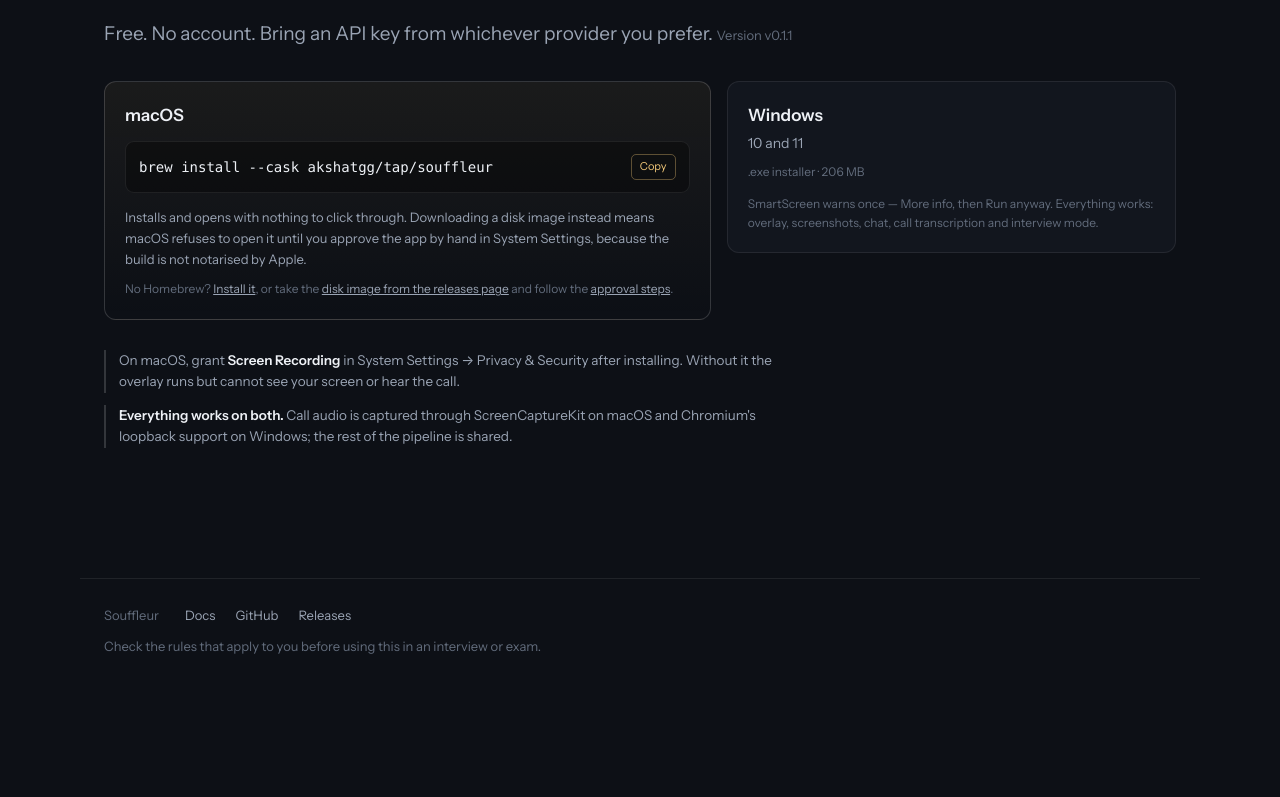
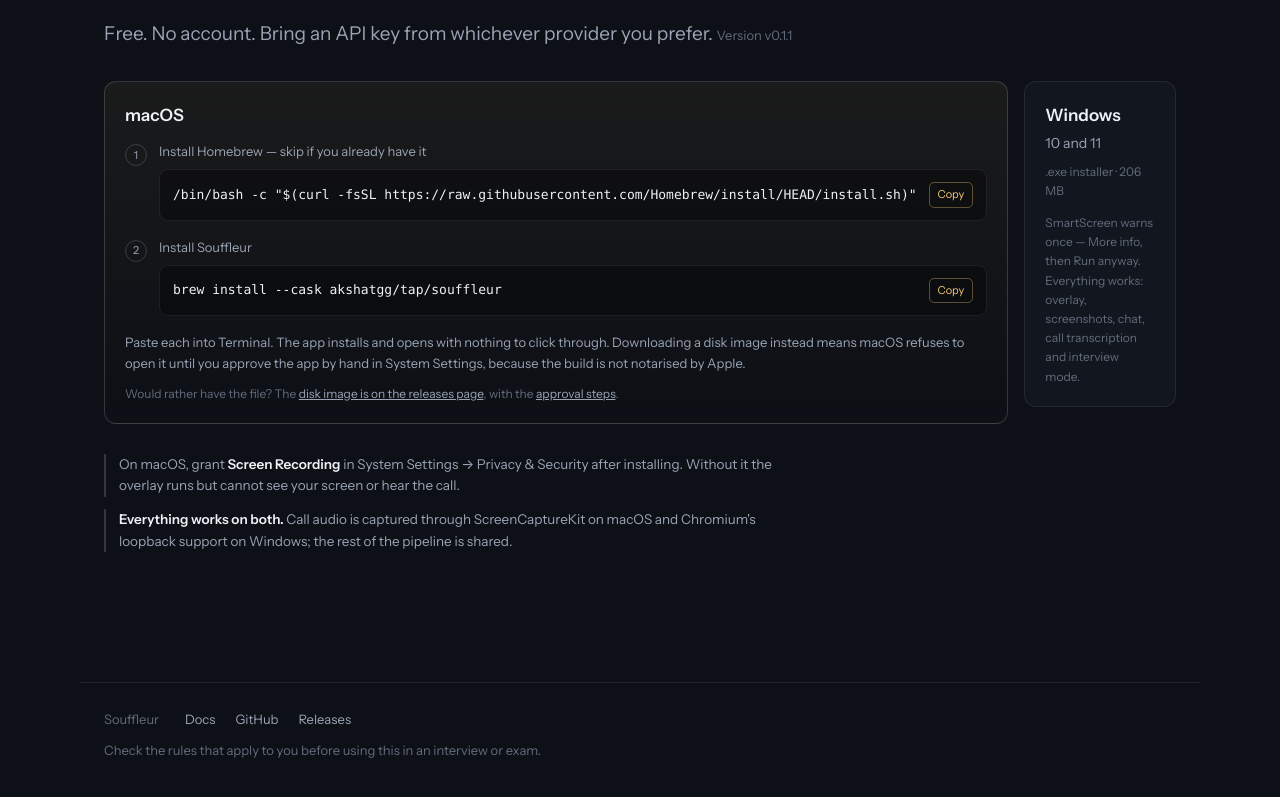
Before and after one commit to akshatgg/Souffleur, an Electron app: page web/index.html in a window 1280 px wide. Shown: the part 1949-2746 px from the top of the page. Before the commit the page ends 2655 px from the top, so only its background shows below. Drawn offline with Linux system fonts and the light colour scheme; no server answers.

Commit message:
Show the Homebrew install step, not a link to it
The macOS instructions assumed Homebrew was already there and offered a link
for anyone without it. Someone who does not have it now has to leave the page,
work out what to run, and come back.

Both commands are on the page as numbered steps, each with a copy button, with
'skip if you already have it' on the first. Same in the docs, README and the
release notes.

```diff
--- a/web/index.html
+++ b/web/index.html
@@ -173,19 +173,39 @@
   <div class="dl-split">
     <div class="dl-mac">
       <div class="dl-head">macOS</div>
-      <button class="cmd" id="brewCmd" type="button" title="Copy">
-        <code>brew install --cask akshatgg/tap/souffleur</code>
-        <span class="cmd-copy" id="brewCopy">Copy</span>
-      </button>
+
+      <div class="step">
+        <div class="step-n">1</div>
+        <div class="step-body">
+          <div class="step-title">Install Homebrew — skip if you already have it</div>
+          <button class="cmd" data-cmd type="button" title="Copy">
+            <code>/bin/bash -c "$(curl -fsSL https://raw.githubusercontent.com/Homebrew/install/HEAD/install.sh)"</code>
+            <span class="cmd-copy">Copy</span>
+          </button>
+        </div>
+      </div>
+
+      <div class="step">
+        <div class="step-n">2</div>
+        <div class="step-body">
+          <div class="step-title">Install Souffleur</div>
+          <button class="cmd" id="brewCmd" data-cmd type="button" title="Copy">
+            <code>brew install --cask akshatgg/tap/souffleur</code>
+            <span class="cmd-copy" id="brewCopy">Copy</span>
+          </button>
+        </div>
+      </div>
+
       <p class="dl-why">
-        Installs and opens with nothing to click through. Downloading a disk
-        image instead means macOS refuses to open it until you approve the app
-        by hand in System Settings, because the build is not notarised by Apple.
+        Paste each into Terminal. The app installs and opens with nothing to click
+        through. Downloading a disk image instead means macOS refuses to open it
+        until you approve the app by hand in System Settings, because the build is
+        not notarised by Apple.
       </p>
       <p class="dl-alt">
-        No Homebrew? <a href="https://brew.sh">Install it</a>, or take the
-        <a href="https://github.com/akshatgg/Souffleur/releases/latest">disk image from the releases page</a>
-        and follow the <a href="/docs">approval steps</a>.
+        Would rather have the file? The
+        <a href="https://github.com/akshatgg/Souffleur/releases/latest">disk image is on the releases page</a>,
+        with the <a href="/docs">approval steps</a>.
       </p>
     </div>
 
--- a/web/site.js
+++ b/web/site.js
@@ -29,10 +29,9 @@
   if (isWin) document.getElementById('dl-win')?.classList.add('is-yours');
   if (isMac) document.querySelector('.dl-mac')?.classList.add('is-yours');
 
-  // Copy the command rather than making people select it by hand.
-  const btn = document.getElementById('brewCmd');
-  const flag = document.getElementById('brewCopy');
-  if (btn && flag) {
+  // Copy any command block rather than making people select it by hand.
+  for (const btn of document.querySelectorAll('[data-cmd]')) {
+    const flag = btn.querySelector('.cmd-copy');
     btn.addEventListener('click', async () => {
       const text = btn.querySelector('code').textContent.trim();
       try {
--- a/web/style.css
+++ b/web/style.css
@@ -375,6 +375,20 @@
 }
 .dl-head { font-size: 17px; font-weight: 600; margin-bottom: 12px; }
 
+.step { display: flex; gap: 12px; margin-bottom: 16px; }
+.step-n {
+  flex: none;
+  width: 22px; height: 22px;
+  border-radius: 50%;
+  border: 1px solid var(--rule-2);
+  display: grid; place-items: center;
+  font-size: 11px;
+  color: var(--ink-dim);
+  margin-top: 3px;
+}
+.step-body { flex: 1; min-width: 0; }
+.step-title { font-size: 13px; color: var(--ink-dim); margin-bottom: 7px; }
+
 .cmd {
   display: flex;
   align-items: center;
@@ -393,12 +407,15 @@
 .cmd:hover { border-color: var(--rule-2); }
 .cmd code {
   flex: 1;
+  min-width: 0;
   font-family: ui-monospace, 'SF Mono', Menlo, monospace;
-  font-size: clamp(11px, 1.35vw, 14px);
+  font-size: clamp(10px, 1.2vw, 13px);
   white-space: nowrap;
   overflow-x: auto;
   color: var(--ink);
+  scrollbar-width: none;
 }
+.cmd code::-webkit-scrollbar { display: none; }
 .cmd-copy {
   flex: none;
   font-size: 11px;
```
Also changed, not shown: web/docs.html (+6 -1 lines), .github/workflows/release.yml, README.md.
